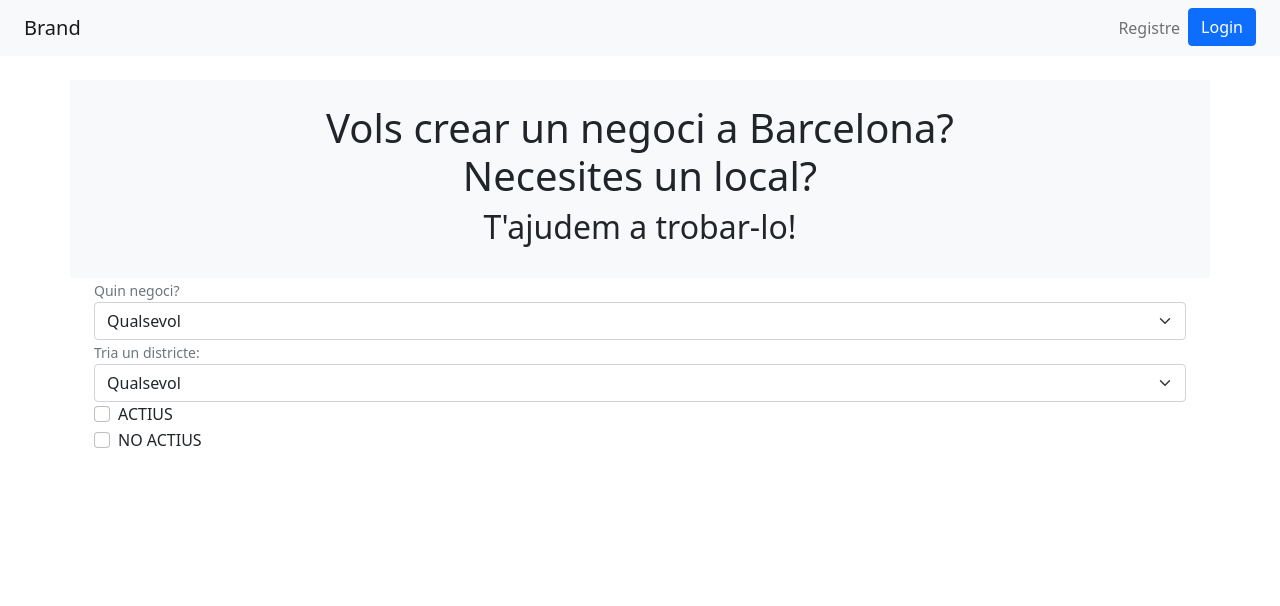
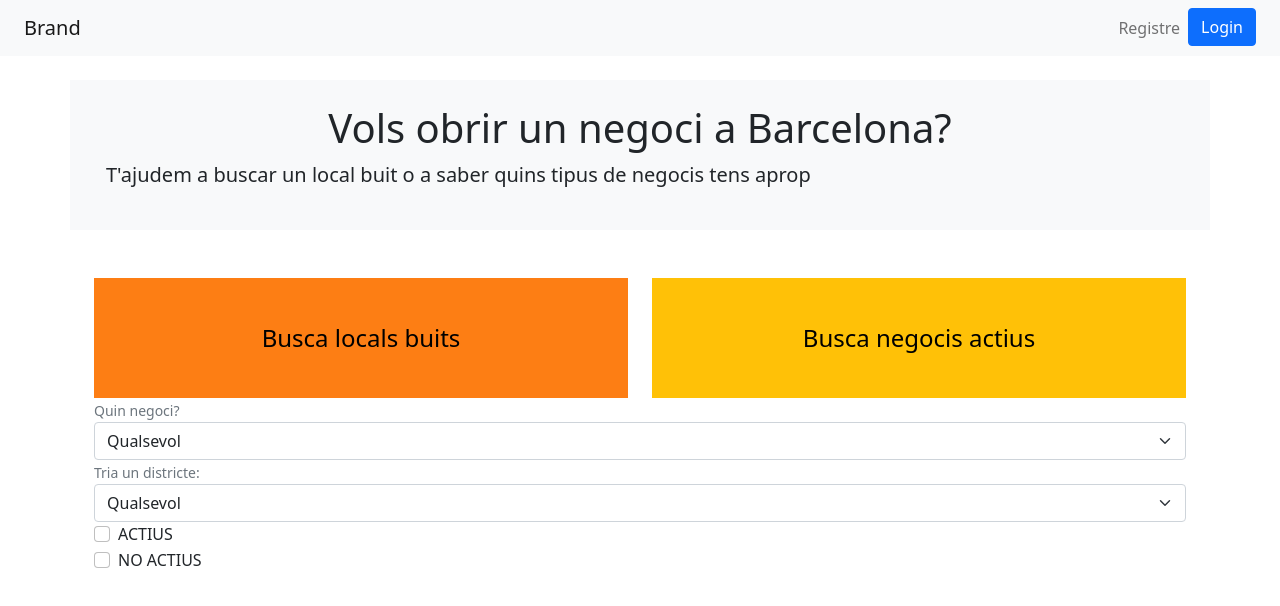
Before and after one commit to rubennp/hackaton-training-frontend, a React (Create React App) app: page / in a window 1280 px wide. Shown: the top 606 px of the page. Built offline with nearby package versions, Linux system fonts and the light colour scheme.

Commit message:
Added buttons and routes for actius i buits on Home

```diff
--- a/src/App.js
+++ b/src/App.js
@@ -4,14 +4,18 @@ import Layout from './Layout';
 import Home from './pages/Home';
 import Registre from './pages/Registre';
 import Login from './pages/Login';
+import Locals from './pages/Locals';
 
 const App = () => {
   return (
     <Routes>
       <Route path="/" element={<Layout />}>
+        <Route path="locals-actius" element={<Locals actius/>} />
+        <Route path="locals-buits" element={<Locals />} />
         <Route index element={<Home />} />
         <Route path="registre" element={<Registre />} />
         <Route path="login" element={<Login />} />
+
       </Route>
     </Routes>
   );
--- /dev/null
+++ b/src/components/LinkStyled.js
@@ -0,0 +1,23 @@
+import styled from 'styled-components';
+
+const LinkStyled = styled.a`
+    background-color: ${props => props.color};
+    color: black;
+    text-decoration: none;
+    display: flex;
+    justify-content: center;
+    align-items: center;
+    height: 15vh;
+
+    span {
+        font-size: 1.5em;
+    }
+
+    &:hover {
+        cursor: pointer;
+        text-shadow: 1px 1px 10px rgba(0, 0, 0, 0.2);
+        box-shadow: inset 0px 2px 10px rgba(0, 0, 0, 0.2);
+    }
+`;
+
+export default LinkStyled;
--- a/src/pages/Home.js
+++ b/src/pages/Home.js
@@ -1,13 +1,26 @@
-import { Row, Form} from 'react-bootstrap';
-// import RowStyled from "../components/RowStyled";
+import { Row, Form, Col } from 'react-bootstrap';
+import LinkStyled from '../components/LinkStyled';
+
 import { districtes, tipusNegoci } from '../data';
 
 const Home = () => {
     return (
         <>
-            <Row className="p-4 bg-light">
-                <h1 className="text-center">Vols crear un negoci a Barcelona?<br/>Necesites un local?</h1>
-                <h2 className="text-center">T'ajudem a trobar-lo!</h2>
+            <Row className="p-4 mb-5 bg-light">
+                <h1 className="text-center">Vols obrir un negoci a Barcelona?</h1>
+                <p className="lead">T'ajudem a buscar un local buit o a saber quins tipus de negocis tens aprop</p>
+            </Row>
+            <Row>
+                <Col>
+                    <LinkStyled color="var(--bs-orange)" href="locals-actius">
+                        <span>Busca locals buits</span>
+                    </LinkStyled>
+                </Col>
+                <Col>
+                    <LinkStyled color="var(--bs-yellow)" href="locals-buits">
+                        <span>Busca negocis actius</span>
+                    </LinkStyled>
+                </Col>
             </Row>
             <Row>
                 <Form>
--- /dev/null
+++ b/src/pages/Locals.js
@@ -0,0 +1,7 @@
+const Locals = ({ actius }) => {
+    return (
+        <h1>Locals {actius ? "Actius" : "Buits" }</h1>
+    );
+};
+
+export default Locals;
```
Also changed, not shown: src/components/RowStyled.js (deleted, +0 -7 lines).
